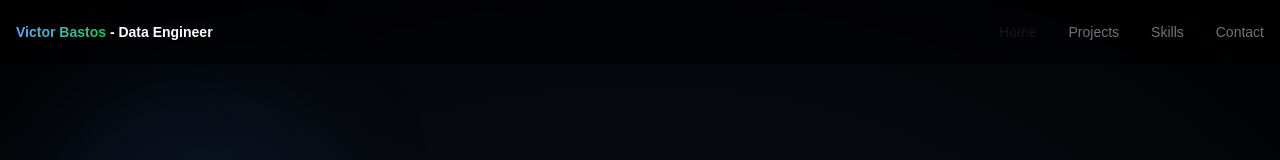
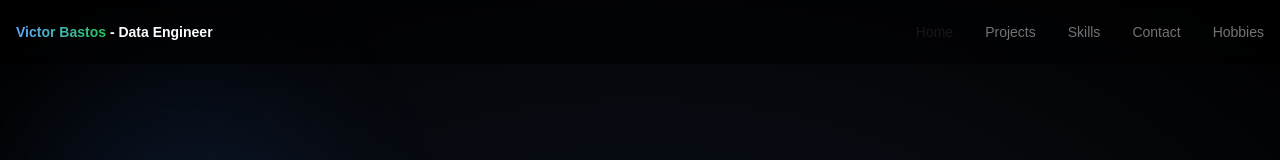
Before and after one commit to viiihbastos/portfolio_1, a Next.js app: page / in a window 1280 px wide. Shown: the top 160 px of the page. Built offline with nearby package versions, Linux system fonts and the light colour scheme.

Commit message:
Add Hobbies item to navigation menu

```diff
--- a/components/navbar.tsx
+++ b/components/navbar.tsx
@@ -10,6 +10,7 @@ const navItems = [
   { label: "Projects", href: "projects" },
   { label: "Skills", href: "skills" },
   { label: "Contact", href: "contact" },
+  { label: "Hobbies", href: "hobbies" },
 ]
 
 export function Navbar() {
```
